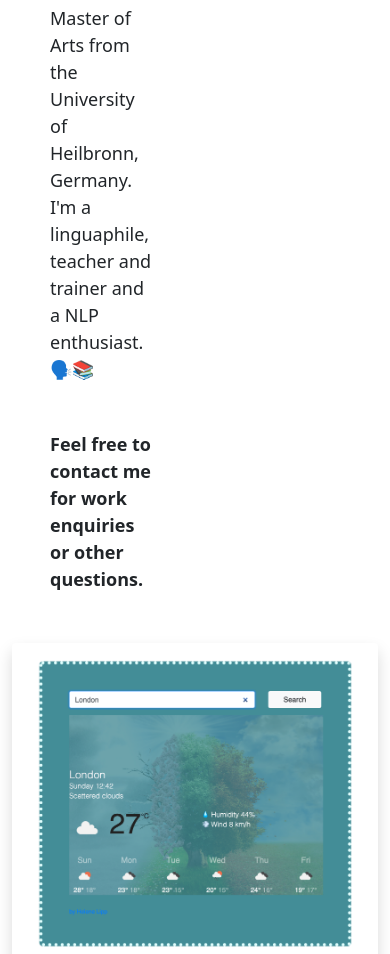
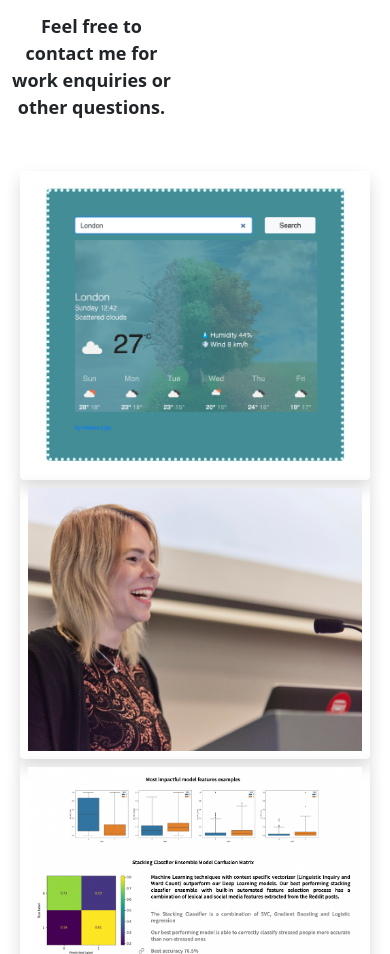
Before and after one commit to HeleneLi/Helene-lipp-Homepage-Draft, a website: page about.html in a window 390 px wide. Shown: the part 904-1858 px from the top of the page. Drawn offline with nearby package versions, Linux system fonts and the light colour scheme.

Commit message:
changed photo

```diff
--- a/about.html
+++ b/about.html
@@ -61,13 +61,13 @@
       <p><b>Feel free to contact me for work enquiries or other questions.</b></p>
       </div>
     </div>
-    <div class="col-6">
+    <div class="col-6 d-none d-md-block">
     <img src="images/helene0219.png" alt="" class="img-fluid image"/>
       </div>
   </div>
   </div>
     </div>
-    <div class="container">
+    <div class="portfolio container">
       <div class="row">
         <div class="col-sm-4">
           <img src="images/weatherapp.png" class="img-fluid p-2 shadow rounded" />
--- a/style.css
+++ b/style.css
@@ -96,6 +96,10 @@ p {
   margin: 10px;
 }
 
+.portfolio {
+  padding: 40px 20px;
+}
+
 .email-link {
   display: flex;
   justify-content: center;
@@ -116,6 +120,7 @@ p {
 
 #contact {
   padding: 20px 10px;
+  margin-bottom: 40px;
 }
 
 @media (max-width: 500px) {
@@ -123,4 +128,11 @@ p {
     color: plum;
     font-size: 42px;
   }
+  .about-section {
+    text-align: center;
+    padding: 0;
+  }
+  .hero {
+    padding: 80px 20px;
+  }
 }
```
